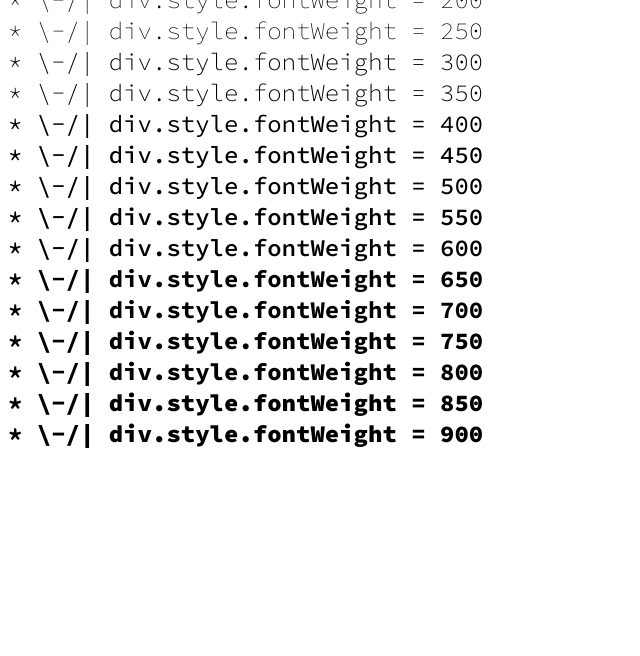
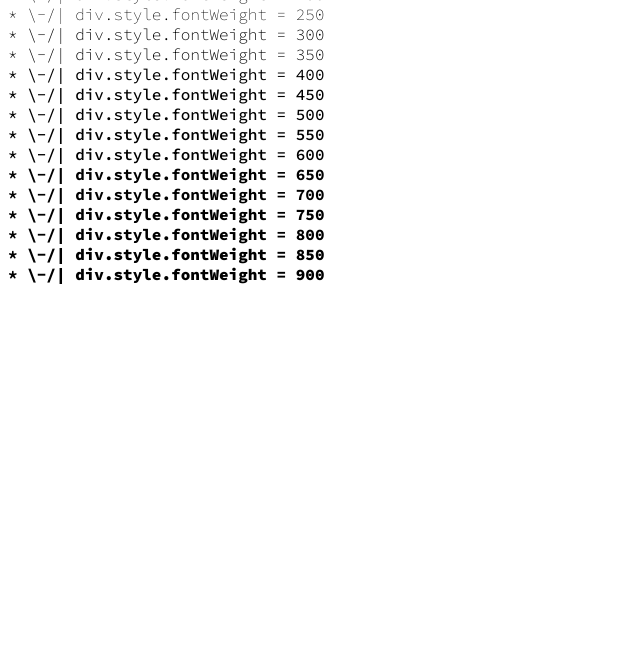
Before and after one commit to TradeIdeasPhilip/readable-web-pages, a website built with Vite: page continuous-font-weight.html in a window 1280 px wide. Shown: the part 144-800 px from the top of the page, without its empty margins (0-640 px from the left). Built offline with nearby package versions, Linux system fonts and the light colour scheme.

Commit message:
Change the font size again.

```diff
--- a/src/continuous-font-weight.ts
+++ b/src/continuous-font-weight.ts
@@ -4,7 +4,7 @@ for (let fontWeight = 200; fontWeight <= 900; fontWeight += 50) {
   const div = document.createElement("div");
   const realWeight = (fontWeight || 1).toString();
   div.style.fontWeight = realWeight;
-  div.style.fontSize = "50%";
+  div.style.fontSize = "33.333%";
   div.innerText = `* \\-/| div.style.fontWeight = ${realWeight}`;
   document.body.appendChild(div);
 }
```
Also changed, not shown: continuous-font-weight.html (+5 -0 lines), docs/continuous-font-weight.html (+6 -1 lines), 2 other files.
